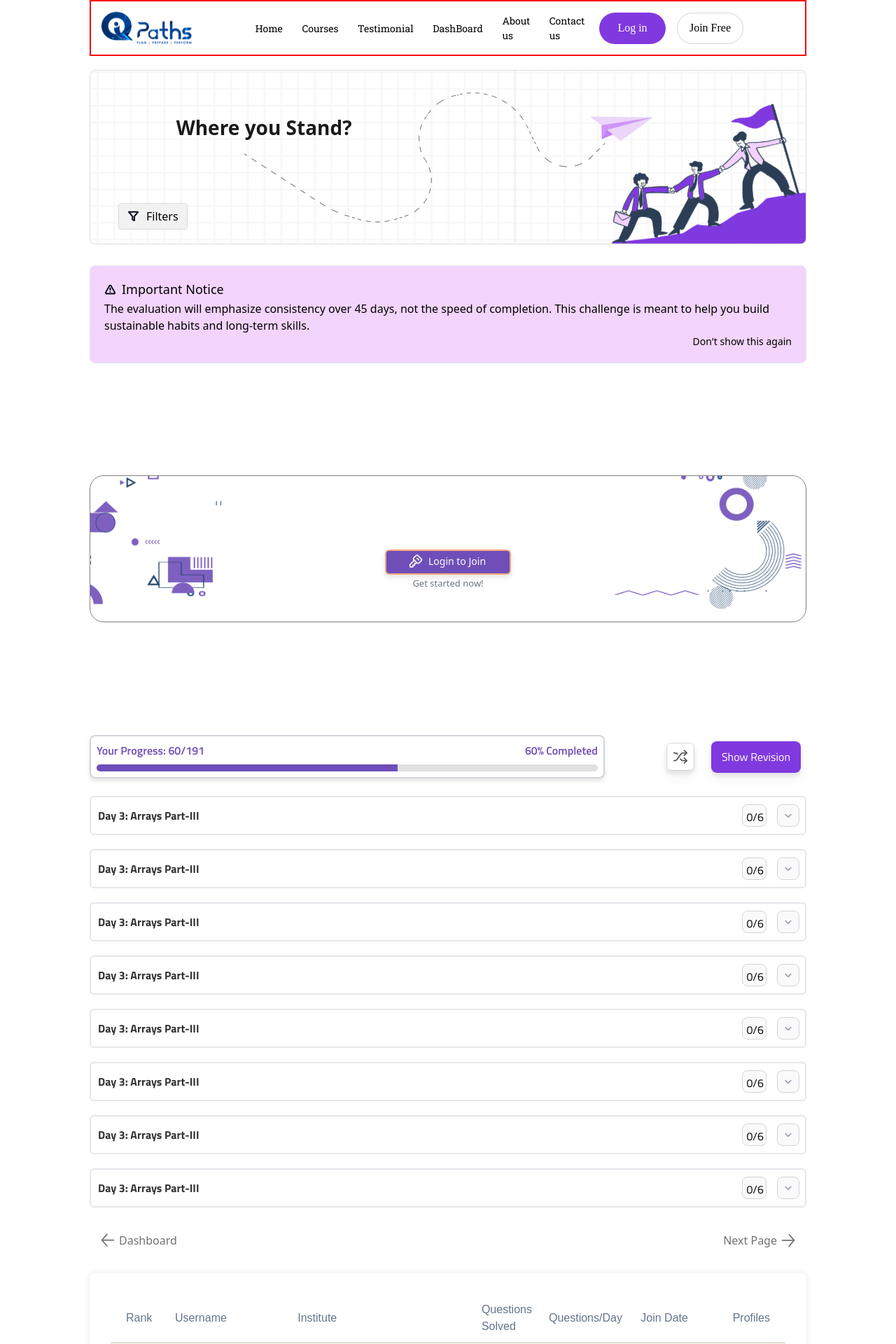
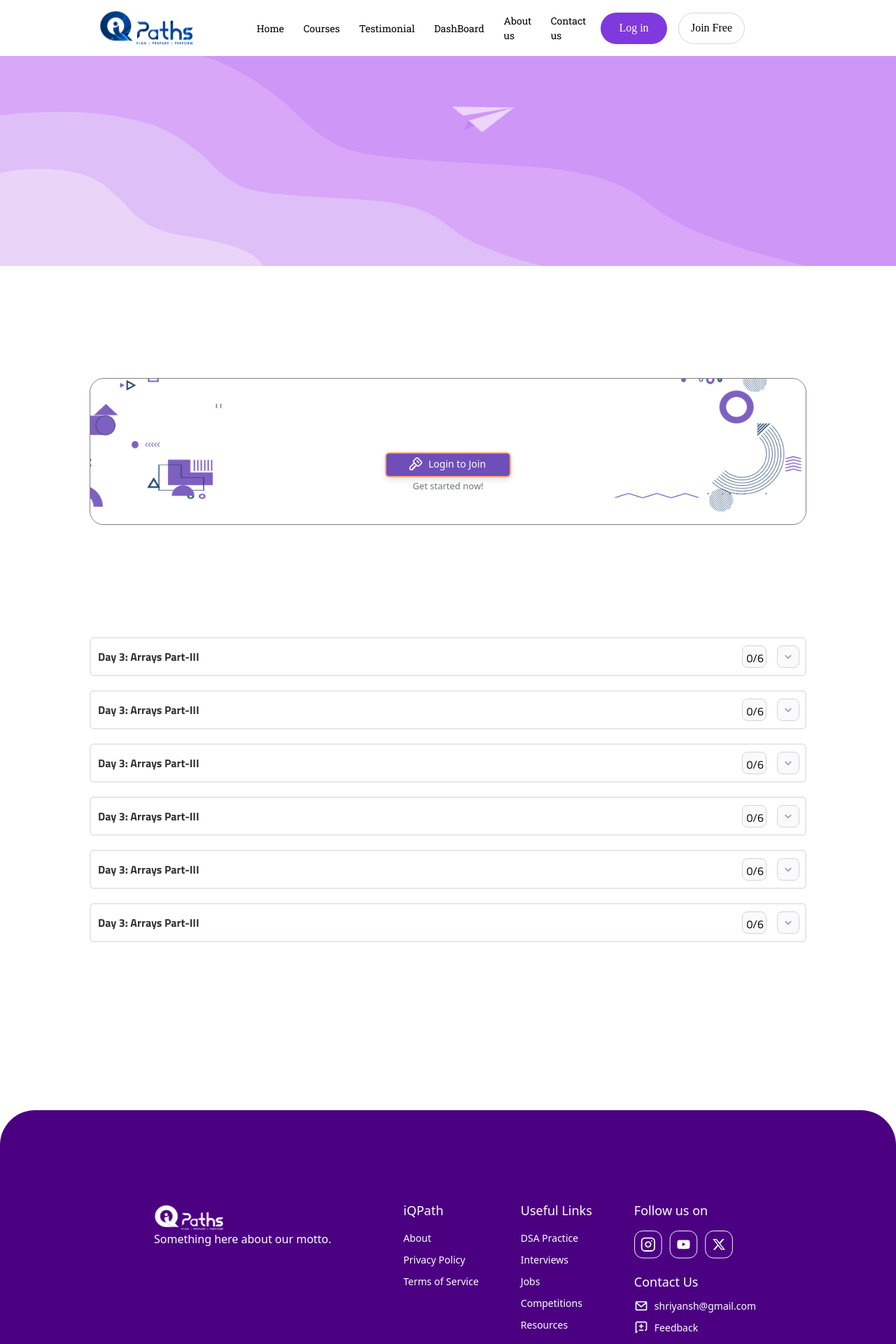
Before and after one commit to ITISH7/iqpathsquizFrontend, a React (Vite) app: page / in a window 1280 px wide. Shown: the top 1920 px of the page at 70% size. Built offline with nearby package versions, Linux system fonts and the light colour scheme; a web font is replaced by a local one.

Commit message:
Add routing for home page and leaderboard page

```diff
--- a/src/App.jsx
+++ b/src/App.jsx
@@ -2,7 +2,6 @@ import { useState } from 'react'
 import './App.css'
 import Header from './componets/Header/header'
 import HeroSection from './componets/HeroSection/HeroSection'
-import { AuthProvider } from './context/AuthContext';
 import AddBlock from './componets/AddBlock/AddBlock';
 import ProgressBar from './componets/ProgressBar/ProgressBar';
 import QuestionTopicDropDown from './componets/QuestionTopicDropDown/QuestionTopicDropDown';
@@ -10,17 +9,18 @@ import Footer from './componets/Footer/Footer';
 import LeaderBoardHeroSection from './componets/LeaderBoardHeroSection/LeaderBoardHeroSection';
 import NoticeSection from './componets/Notice/NoticeSection';
 import LeaderboardList from './componets/LeaderboardList/LeaderboardList';
+import { Outlet } from 'react-router-dom';
 
 
 function App() {
   const [count, setCount] = useState(0)
 
   return (
-    <AuthProvider>
+    <>
       <Header />
-      <LeaderBoardHeroSection />
+      {/* <LeaderBoardHeroSection />
       <NoticeSection />
-      {/* <HeroSection /> */}
+      <HeroSection />
       <AddBlock />
       <ProgressBar />
       <QuestionTopicDropDown />
@@ -31,9 +31,13 @@ function App() {
       <QuestionTopicDropDown />
       <QuestionTopicDropDown />
       <QuestionTopicDropDown />
-      <LeaderboardList />
+      <LeaderboardList /> */}
+      <main>
+        <Outlet />
+      </main>
       <Footer />
-    </AuthProvider>
+    </>
+
   )
 }
 
--- a/src/componets/Header/Header.module.css
+++ b/src/componets/Header/Header.module.css
@@ -13,11 +13,10 @@
   display: flex;
   justify-content: space-between;
   align-items: center;
-  border: 2px solid red;
+  /* border: 2px solid red; */
   width: 80%;
   padding-right: 5rem;
   height: 100%;
-  /* margin-left: 120px; */
 }
 
 .navList {
--- a/src/componets/LeaderboardList/LeaderboardList.jsx
+++ b/src/componets/LeaderboardList/LeaderboardList.jsx
@@ -1,5 +1,6 @@
 import React from "react";
 import styles from "./LeaderboardList.module.css";
+import { Link } from "react-router-dom";
 
 const LeaderboardList = () => {
   const data = [
@@ -30,10 +31,14 @@ const LeaderboardList = () => {
   return (
     <>
       <div className={styles.pagination}>
-        <button className={styles.pageButton}>
-          <img src="src\assets\ArrowLeft.svg" alt="" className={styles.icon}/>
-          Dashboard
-        </button>
+
+        <Link to="/">
+          <button className={styles.pageButton}>
+            <img src="src\assets\ArrowLeft.svg" alt="" className={styles.icon}/>
+            Dashboard
+          </button>
+        </Link>
+
         <button className={styles.pageButton}>
           Next Page
           <img src="src\assets\ArrowRight.svg" alt="" className={styles.icon} />
--- a/src/componets/Notice/NoticeSection.module.css
+++ b/src/componets/Notice/NoticeSection.module.css
@@ -4,7 +4,7 @@
     padding: 20px;
     border-radius: 8px;
     border: 1px solid #e2e8f0;
-    background-color: hsl(286, 86%, 91%);
+    background-color: rgba(244, 210, 255, 0.31);
     display: flex;
     flex-direction: column;
 }
@@ -40,4 +40,5 @@
     cursor: pointer;
     align-self: flex-end;
     font-size: 14px;
+    font-weight: 600;
 }
--- a/src/main.jsx
+++ b/src/main.jsx
@@ -2,10 +2,34 @@ import { StrictMode } from 'react'
 import { createRoot } from 'react-dom/client'
 import App from './App.jsx'
 import './index.css'
+import { RouterProvider, createBrowserRouter } from 'react-router-dom'
+import Home from './pages/Home.jsx'
+import Leaderboard from './pages/Leaderboard.jsx'
+import { AuthProvider } from './context/AuthContext';
+
+
+const router = createBrowserRouter([
+  {
+    path: '/',
+    element: <App />,
+    children: [
+      {
+        path: '/',
+        element: <Home/>,
+      },
+      {
+        path: '/leaderboard',
+        element: <Leaderboard />,
+      }
+    ],
+  }
+])
 
 
 createRoot(document.getElementById('root')).render(
   <StrictMode >
-    <App />
+      <AuthProvider>
+        <RouterProvider router={router} />
+      </AuthProvider>
   </StrictMode>,
 )
--- a/src/pages/Home.jsx
+++ b/src/pages/Home.jsx
@@ -0,0 +1,22 @@
+import React from 'react'
+import HeroSection from '../componets/HeroSection/HeroSection'
+import AddBlock from '../componets/AddBlock/AddBlock'
+import QuestionTopicDropDown from '../componets/QuestionTopicDropDown/QuestionTopicDropDown'
+
+function Home() {
+  return (
+    <>
+     <HeroSection />
+     <AddBlock />
+     <QuestionTopicDropDown />
+     <QuestionTopicDropDown />
+     <QuestionTopicDropDown />
+     <QuestionTopicDropDown />
+     <QuestionTopicDropDown />
+     <QuestionTopicDropDown />
+
+    </>
+  )
+}
+
+export default Home
--- a/src/pages/Leaderboard.jsx
+++ b/src/pages/Leaderboard.jsx
@@ -0,0 +1,16 @@
+import React from 'react'
+import LeaderBoardHeroSection from '../componets/LeaderBoardHeroSection/LeaderBoardHeroSection'
+import NoticeSection from '../componets/Notice/NoticeSection'
+import LeaderboardList from '../componets/LeaderboardList/LeaderboardList'
+
+function Leaderboard() {
+  return (
+    <>
+    <LeaderBoardHeroSection />
+    <NoticeSection />
+    <LeaderboardList />
+    </>
+  )
+}
+
+export default Leaderboard
```
